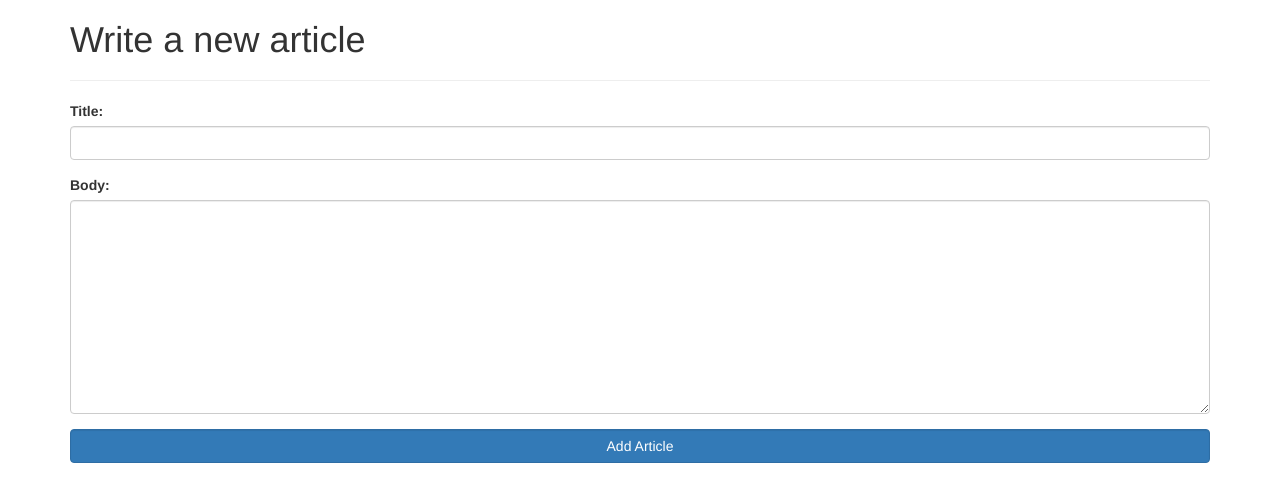
After one commit to maikeld86/Laravel5tut, a Laravel app: page /articles/create in a window 1280 px wide. The commit adds this page. Shown: the top 502 px of the page. Run offline with Laravel 8, Linux system fonts and the light colour scheme; settings files or empty folders that the repository lacks are supplied; some libraries are stand-ins or nearby versions.

Commit message:
uppdate na laravel video Forms

```diff
--- a/app/Http/Controllers/ArticlesController.php
+++ b/app/Http/Controllers/ArticlesController.php
@@ -2,15 +2,15 @@
 
 namespace App\Http\Controllers;
 use App\Article;
-use Illuminate\Http\Request;
-
 use App\Http\Requests;
 use App\Http\Controllers\Controller;
+use Carbon\Carbon;
+use Request;
 
 class ArticlesController extends Controller
 {
     public function index(){
-        $articles = Article::all();
+        $articles = Article::latest('published_at')->get();
 
         return view('articles.index',compact('articles'));
     }
@@ -20,4 +20,17 @@ class ArticlesController extends Controller
 
         return view('articles.show',compact('article'));
     }
+
+    public function create(){
+        return view('articles.create');
+    }
+
+    public function store(){
+        $input = Request::all();
+        $input['published_at'] = Carbon::now();
+
+        Article::create($input);
+
+        return redirect('articles');
+    }
 }
--- a/app/Http/routes.php
+++ b/app/Http/routes.php
@@ -12,5 +12,8 @@
 */
     Route::get('about','PagesController@about');
     Route::get('contact','PagesController@contact');
+
     Route::get('articles','ArticlesController@index');
+    Route::get('articles/create','ArticlesController@create');
     Route::get('articles/{id}','ArticlesController@show');
+    Route::post('articles','ArticlesController@store');
--- a/composer.json
+++ b/composer.json
@@ -7,7 +7,8 @@
     "require": {
         "php": ">=5.5.9",
         "laravel/framework": "5.1.*",
-        "doctrine/dbal": "^2.5"
+        "doctrine/dbal": "^2.5",
+        "illuminate/html": "^5.0"
     },
     "require-dev": {
         "fzaninotto/faker": "~1.4",
--- a/config/app.php
+++ b/config/app.php
@@ -136,6 +136,7 @@ return [
         Illuminate\Translation\TranslationServiceProvider::class,
         Illuminate\Validation\ValidationServiceProvider::class,
         Illuminate\View\ViewServiceProvider::class,
+        Illuminate\Html\HtmlServiceProvider::class,
 
         /*
          * Application Service Providers...
@@ -193,6 +194,8 @@ return [
         'URL'       => Illuminate\Support\Facades\URL::class,
         'Validator' => Illuminate\Support\Facades\Validator::class,
         'View'      => Illuminate\Support\Facades\View::class,
+        'Form'      => Illuminate\Html\FormFacade::class,
+        'Html'      => Illuminate\Html\HtmlFacade::class,
 
     ],
 
--- a/resources/views/app.blade.php
+++ b/resources/views/app.blade.php
@@ -3,7 +3,15 @@
     <head>
         <meta charset="UTF-8">
         <title>app</title>
-        <link rel="stylesheet" href="https://maxcdn.bootstrapcdn.com/bootstrap/3.3.5/css/bootstrap-theme.min.css" />
+        <!-- Latest compiled and minified CSS -->
+        <link rel="stylesheet" href="http://maxcdn.bootstrapcdn.com/bootstrap/3.3.5/css/bootstrap.min.css">
+
+        <!-- jQuery library -->
+        <script src="https://ajax.googleapis.com/ajax/libs/jquery/1.11.3/jquery.min.js"></script>
+
+        <!-- Latest compiled JavaScript -->
+        <script src="http://maxcdn.bootstrapcdn.com/bootstrap/3.3.5/js/bootstrap.min.js"></script>
+
     </head>
     <body>
         <div class="container">
--- /dev/null
+++ b/resources/views/articles/create.blade.php
@@ -0,0 +1,26 @@
+@extends('app')
+
+@section('content')
+    <h1>Write a new article</h1>
+
+    <hr>
+
+    {!! Form::open(['url' => 'articles']) !!}
+        <div class="form-group">
+            {!! Form::label('title', 'Title:') !!}
+            {!! Form::text('title',null,['class' => 'form-control']) !!}
+        </div>
+        <!-- body form input -->
+        <div class="form-group">
+            {!! Form::label('body', 'Body:') !!}
+            {!! Form::textarea('body',null, ['class' => 'form-control']) !!}
+        </div>
+        <!-- Add Article from input -->
+        <div class="form-group">
+            {!! Form::submit('Add Article',['class' => 'btn btn-primary form-control']) !!}
+        </div>
+
+    {!! Form::close() !!}
+
+
+@stop
```
Also changed, not shown: storage/database.sqlite, 5 other files.
